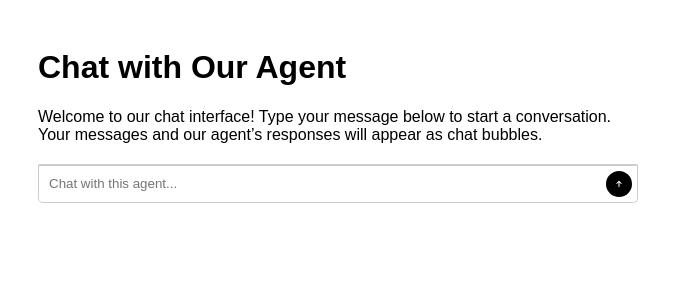
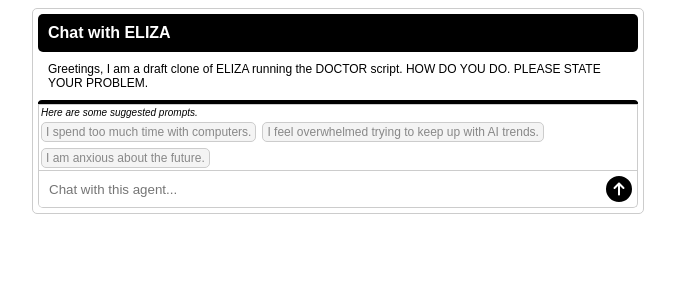
Before and after one commit to strange-rock/my-ai-agent, a Next.js app: page / in a window 1280 px wide. Shown: the top 300 px of the page, without its empty margins (302-977 px from the left). Built offline with nearby package versions, Linux system fonts and the light colour scheme.

Commit message:
revised interaction

```diff
--- /dev/null
+++ b/config/config.js
@@ -0,0 +1,29 @@
+// config.js
+// =============================================================================
+// Chat Application Configuration
+// =============================================================================
+// This configuration file stores metadata and descriptions related to the Chat Agent component.
+// The goal is to keep the main component clean and maintainable.
+//
+// Key Features:
+// - Stores the descriptive header for the chat component.
+// - Provides metadata such as the author and version.
+// - Can be extended for additional configuration settings in the future.
+// =============================================================================
+
+const chatConfig = {
+  header: {
+    title: "Chat with ELIZA",
+    description:
+      "Greetings, I am a draft clone of ELIZA running the DOCTOR script. HOW DO YOU DO. PLEASE STATE YOUR PROBLEM.",
+  },
+  suggestedPromptsTitle: "Here are some suggested prompts.",
+  suggestedPrompts: [
+    "I spend too much time with computers.",
+    "I feel overwhelmed trying to keep up with AI trends.",
+    "I am anxious about the future.",
+  ],
+  chatInputPlaceholder: "Chat with this agent...",
+};
+
+export default chatConfig;
--- a/package.json
+++ b/package.json
@@ -11,6 +11,7 @@
         "next": "13.4.0",
         "react": "18.2.0",
         "react-dom": "18.2.0",
-        "react-markdown": "^10.0.0"
+        "react-markdown": "^10.0.0",
+        "uuid": "^11.1.0"
     }
 }
--- a/pages/index.js
+++ b/pages/index.js
@@ -14,14 +14,67 @@
 // - Animates the submit button while the agent is "thinking".
 // - Provides detailed comments for ease of understanding.
 //
-// Author: [Your Name]
-// Date: [Today's Date]
+// Author: Thomas J McLeish
+// Date: March 2, 2025
 // =============================================================================
 
+// Import the chat configuration settings.
+// includes the header title, description, and suggested prompts.
+import chatConfig from "../config/config";
+// Import React hooks for managing state and side effects.
 import { useState, useEffect, useRef } from "react";
 // Import react-markdown to render markdown content.
 import ReactMarkdown from "react-markdown";
+// Import UUID to generate session ID
+import { v4 as uuidv4 } from "uuid";
 
+/**
+ * Retrieves or generates a session ID and stores it in sessionStorage.
+ * Ensures it only runs on the client side and limits it to 32 characters.
+ * @returns {string} The session ID.
+ */
+const getSessionId = () => {
+  if (typeof window === "undefined") return ""; // Prevent SSR issues
+
+  let sessionId = sessionStorage.getItem("sessionId");
+  //if the id is greater than 32 characters, we need to generate a new one.
+  sessionId = sessionId && sessionId.length <= 32 ? sessionId : null;
+
+  if (!sessionId) {
+    //the generated id is 36 characters long, so we need to remove the dashes and limit it to 32 characters.
+    sessionId = uuidv4().replace(/-/g, "").slice(0, 32); // Ensure max 32 chars
+    sessionStorage.setItem("sessionId", sessionId);
+  }
+  return sessionId;
+};
+
+/**
+ * Retrieves or generates a persistent user ID and stores it in localStorage.
+ * Ensures it only runs on the client side and limits it to 32 characters.
+ * @returns {string} The user ID.
+ */
+const getUserId = () => {
+  if (typeof window === "undefined") return ""; // Prevent SSR issues
+
+  let userId = localStorage.getItem("userId");
+  //if the id is greater than 32 characters, we need to generate a new one.
+  userId = userId && userId.length <= 32 ? userId : null;
+
+  if (!userId) {
+    //the generated id is 36 characters long, so we need to remove the dashes and limit it to 32 characters.
+    userId = uuidv4().replace(/-/g, "").slice(0, 32); // Ensure max 32 chars
+    localStorage.setItem("userId", userId);
+  }
+  return userId;
+};
+
+/**
+ * AgentComponent renders a chat interface with user and agent bubbles.
+ * It manages the conversation state, handles user input and API requests,
+ * and renders responses as Markdown.
+ *
+ * @returns {JSX.Element} The rendered chat interface.
+ */
 export default function AgentComponent() {
   // State to store the user's current input from the text field.
   const [message, setMessage] = useState("");
@@ -39,7 +92,25 @@
   // Create a ref to track the end of the messages container.
   const messagesEndRef = useRef(null);
 
-  // Function to scroll to the bottom of the chat container.
+  // Initialize session ID and user ID states.
+  const [sessionId, setSessionId] = useState("");
+  const [userId, setUserId] = useState("");
+
+  // Initialize the hovered index state for suggested prompts.
+  const [hoveredIndex, setHoveredIndex] = useState(null);
+
+  // State to track if the submit button is hovered.
+  const [isSubmitHovered, setIsSubmitHovered] = useState(false);
+
+  // Initialize session ID and user ID on the client side
+  useEffect(() => {
+    setSessionId(getSessionId());
+    setUserId(getUserId());
+  }, []);
+
+  /**
+   * Scrolls the chat container to the bottom to ensure the latest message is visible.
+   */
   const scrollToBottom = () => {
     messagesEndRef.current?.scrollIntoView({ behavior: "smooth" });
   };
@@ -49,21 +120,39 @@
     scrollToBottom();
   }, [conversation]);
 
-  // Function to handle the form submission when the user sends a message.
-  const handleSubmit = async (e) => {
-    // Prevent the default form behavior of reloading the page.
+  /**
+   * Handles the form submission event.
+   * @param {Event} e - The form submission event.
+   */
+  const handleSubmit = (e) => {
     e.preventDefault();
+    submitMessage(message);
+  };
+
+  /**
+   * Handles the submission of the chat input form.
+   *
+   * Prevents the default form submission behavior, updates the conversation
+   * with the user's message, sends the message to the API, and appends the agent's
+   * response to the conversation.
+   *
+   * @param {Event} e - The form submission event.
+   * @returns {Promise<void>} A promise that resolves when the submission is complete.
+   */
+  const submitMessage = async (userInput) => {
+    // If the message is empty, do nothing.
+    if (!userInput.trim()) return;
+
+    // Clear the input immediately after user submits
+    setMessage("");
 
     // Clear any previous errors.
     setError(null);
 
-    // If the message is empty, do nothing.
-    if (!message.trim()) return;
-
     // Create a new conversation entry for the user's message.
     const userMessage = {
       role: "user",
-      content: message.trim(),
+      content: userInput.trim(),
     };
 
     // Update the conversation state by adding the user's message.
@@ -77,8 +166,8 @@
       },
       stateful: true,
       stream: false,
-      user_id: "userID_RandomID",
-      session_id: "sessionID_RandomID",
+      user_id: userId,
+      session_id: sessionId,
       verbose: false,
     };
 
@@ -132,9 +221,13 @@
     }
   };
 
-  // Inline style objects for chat bubbles based on the message role.
-  // User messages: right-aligned with a light green background.
-  // Agent messages: left-aligned with a light gray background.
+  /**
+   * Inline styles for chat bubbles based on the message role.
+   *
+   * @type {Object}
+   * @property {Object} user - Styles for user messages (right-aligned, light green background).
+   * @property {Object} agent - Styles for agent messages (left-aligned, light gray background).
+   */
   const bubbleStyles = {
     user: {
       alignSelf: "flex-end",
@@ -145,6 +238,7 @@
       borderRight: "5px solid #8EDB5A",
       margin: "0",
       maxWidth: "80%",
+      fontSize: "12px",
     },
     agent: {
       alignSelf: "flex-start",
@@ -155,27 +249,86 @@
       borderLeft: "5px solid #aaf",
       margin: "0",
       maxWidth: "80%",
+      fontSize: "12px",
     },
+  };
+
+  /**
+   * Handles the click event on a suggested prompt.
+   *
+   * Sets the chat input to the prompt text when clicked.
+   * Submit the prompt to the chat
+   *
+   * @param {Object} prompt - The prompt object containing text and autoSubmit flag.
+   */
+  const handlePromptClick = async (prompt) => {
+    // Set the chat input to the prompt text.
+    setMessage(prompt);
+    // Submit the prompt to the chat.
+    setTimeout(() => {
+      submitMessage(prompt);
+    }, 0); // Ensures the state has been updated before calling submitMessage
+  };
+
+  /**
+   * Handles the mouseover event on a suggested prompt.
+   * @param {*} index
+   */
+  const handlePromptMouseOver = (index) => {
+    setHoveredIndex(index);
+  };
+
+  /**
+   * Handles the mouseout event on a suggested prompt.
+   */
+  const handlePromptMouseOut = () => {
+    setHoveredIndex(null);
   };
 
   return (
     <div
       style={{
-        padding: "20px",
+        padding: "5px",
         maxWidth: "600px",
         margin: "0 auto",
         fontFamily: "Arial, sans-serif",
+        borderRadius: "5px",
+        border: "1px solid #ccc",
       }}
     >
       {/* Descriptive header for the chat application */}
-      <header style={{ marginBottom: "20px", userSelect: "none" }}>
-        <h1>Chat with Our Agent</h1>
-        <p>
-          Welcome to our chat interface! Type your message below to start a
-          conversation. Your messages and our agent’s responses will appear as
-          chat bubbles.
-        </p>
-      </header>
+      <div
+        className="chat-header"
+        style={{
+          marginBottom: "0px",
+          userSelect: "none",
+        }}
+      >
+        <div
+          className="chat-title"
+          style={{
+            backgroundColor: "#000",
+            color: "#fff",
+            padding: "10px",
+            borderRadius: "5px",
+            fontSize: "16px",
+            fontWeight: "bold",
+          }}
+        >
+          {chatConfig.header.title}
+        </div>
+        <div
+          className="chat-description"
+          style={{
+            padding: "10px",
+            borderRadius: "5px",
+            fontSize: "12px",
+            fontWeight: "normal",
+          }}
+        >
+          {chatConfig.header.description}
+        </div>
+      </div>
 
       {/* Chat conversation container displaying messages in bubbles */}
       <div
@@ -187,7 +340,7 @@
           marginBottom: "0px",
           maxHeight: "600px", // Set a fixed height for the chat container
           overflowY: "auto", // Enable vertical scrolling
-          border: "1px solid #ccc", // Optional: border around the chat area
+          border: "2px solid #000", // Optional: border around the chat area
           padding: "0px",
           borderRadius: "5px 5px 0 0",
           backgroundColor: "#eee",
@@ -211,6 +364,42 @@
         <div ref={messagesEndRef} />
       </div>
 
+      {/* Suggested Prompts Section */}
+      <div
+        style={{
+          display: "flex",
+          flexWrap: "wrap",
+          border: "1px solid #ccc",
+          marginBottom: "0px",
+        }}
+      >
+        <div style={{ margin: "2px", fontSize: "10px", fontStyle: "italic" }}>
+          {chatConfig.suggestedPromptsTitle}
+        </div>
+        <div style={{ display: "flex", flexWrap: "wrap", gap: "2px" }}>
+          {chatConfig.suggestedPrompts.map((prompt, index) => (
+            <button
+              key={index}
+              onClick={() => handlePromptClick(prompt)}
+              onMouseOver={() => handlePromptMouseOver(index)}
+              onMouseOut={handlePromptMouseOut}
+              style={{
+                padding: "2px 4px",
+                borderRadius: "5px",
+                border: "1px solid #ccc",
+                margin: "2px",
+                backgroundColor: hoveredIndex === index ? "#ddd" : "#f4f4f4",
+                color: hoveredIndex === index ? "#000" : "#888",
+                fontSize: "12px",
+                cursor: "pointer",
+              }}
+            >
+              {prompt}
+            </button>
+          ))}
+        </div>
+      </div>
+
       {/* Chat input form for the user to send messages */}
       <form onSubmit={handleSubmit} style={{ display: "flex", gap: "0px" }}>
         <div
@@ -230,7 +419,7 @@
           <input
             type="text"
             id="message"
-            placeholder="Chat with this agent..."
+            placeholder={chatConfig.chatInputPlaceholder}
             value={message}
             onChange={(e) => setMessage(e.target.value)}
             style={{
@@ -246,14 +435,16 @@
             aria-label="Send prompt"
             data-testid="send-button"
             disabled={isLoading}
+            onMouseOver={() => setIsSubmitHovered(true)}
+            onMouseOut={() => setIsSubmitHovered(false)}
             style={{
               display: "flex",
               alignItems: "center",
               justifyContent: "center",
               borderRadius: "9999px",
               transition: "opacity 0.2s ease",
-              backgroundColor: isLoading ? "#000" : "#000",
-              color: isLoading ? "#f4f4f4" : "#fff",
+              backgroundColor: isSubmitHovered ? "#007BFF" : "#000",
+              color: isSubmitHovered ? "#fff" : "#fff",
               height: "36px",
               width: "36px",
               border: "5px solid #fff",
@@ -262,9 +453,9 @@
           >
             {!isLoading ? (
               <svg
-                width="24"
-                height="24"
-                viewBox="0 0 32 32"
+                width="36px"
+                height="36px"
+                viewBox="8 8 16 16"
                 fill="none"
                 xmlns="http://www.w3.org/2000/svg"
               >
@@ -277,8 +468,8 @@
               </svg>
             ) : (
               <svg
-                width="24"
-                height="24"
+                width="36px"
+                height="36px"
                 viewBox="0 0 50 50"
                 style={{ animation: "spin 1s linear infinite" }}
               >
@@ -287,7 +478,7 @@
                   cy="25"
                   r="20"
                   stroke="#888"
-                  strokeWidth="4"
+                  strokeWidth="12"
                   fill="none"
                 />
                 <circle
@@ -295,7 +486,7 @@
                   cy="25"
                   r="20"
                   stroke="#fff"
-                  strokeWidth="4"
+                  strokeWidth="12"
                   strokeDasharray="31.4 31.4"
                   fill="none"
                 />
```
Also changed, not shown: 1 other file (tests, documents, lock files or other folders).
